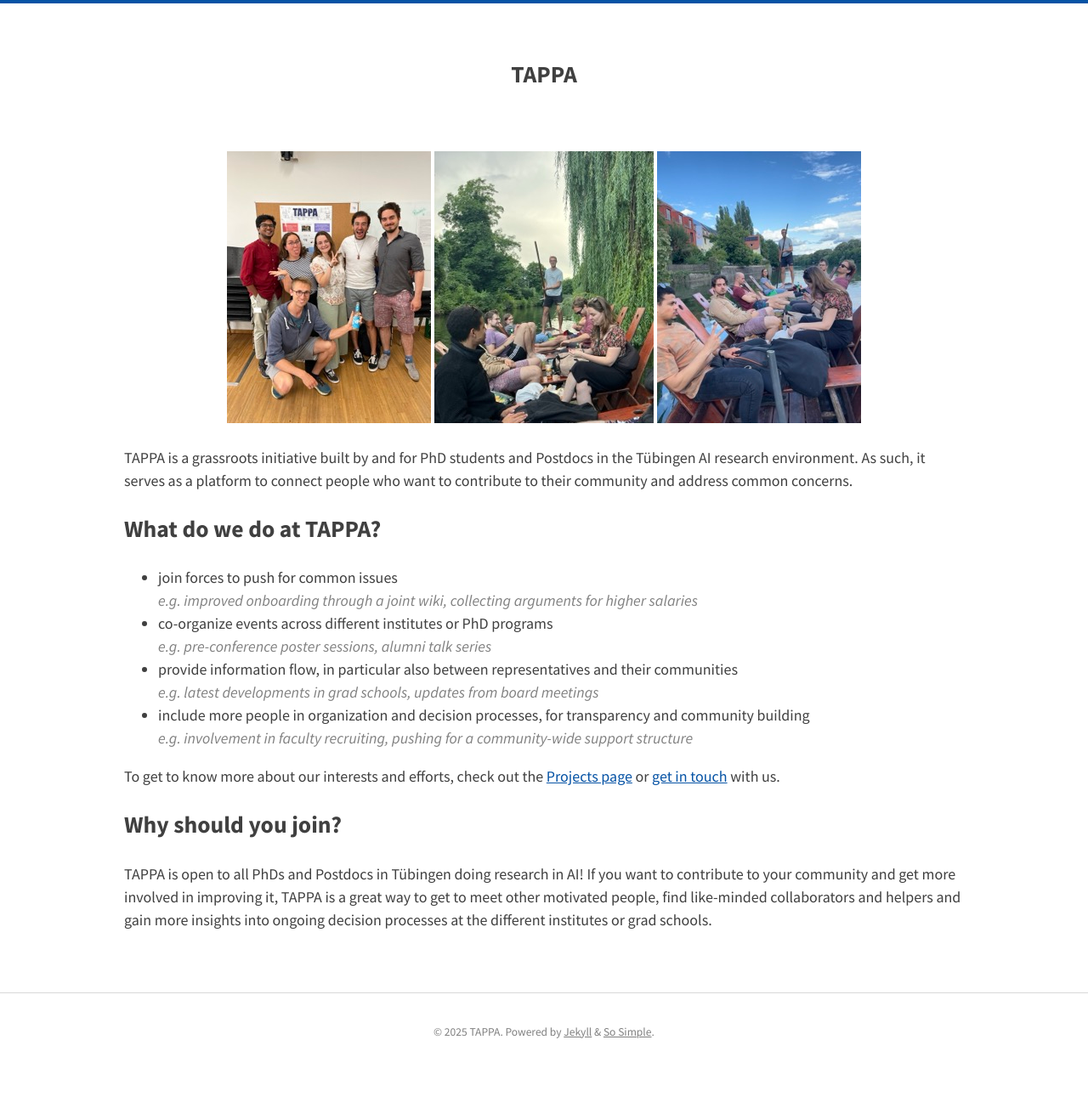
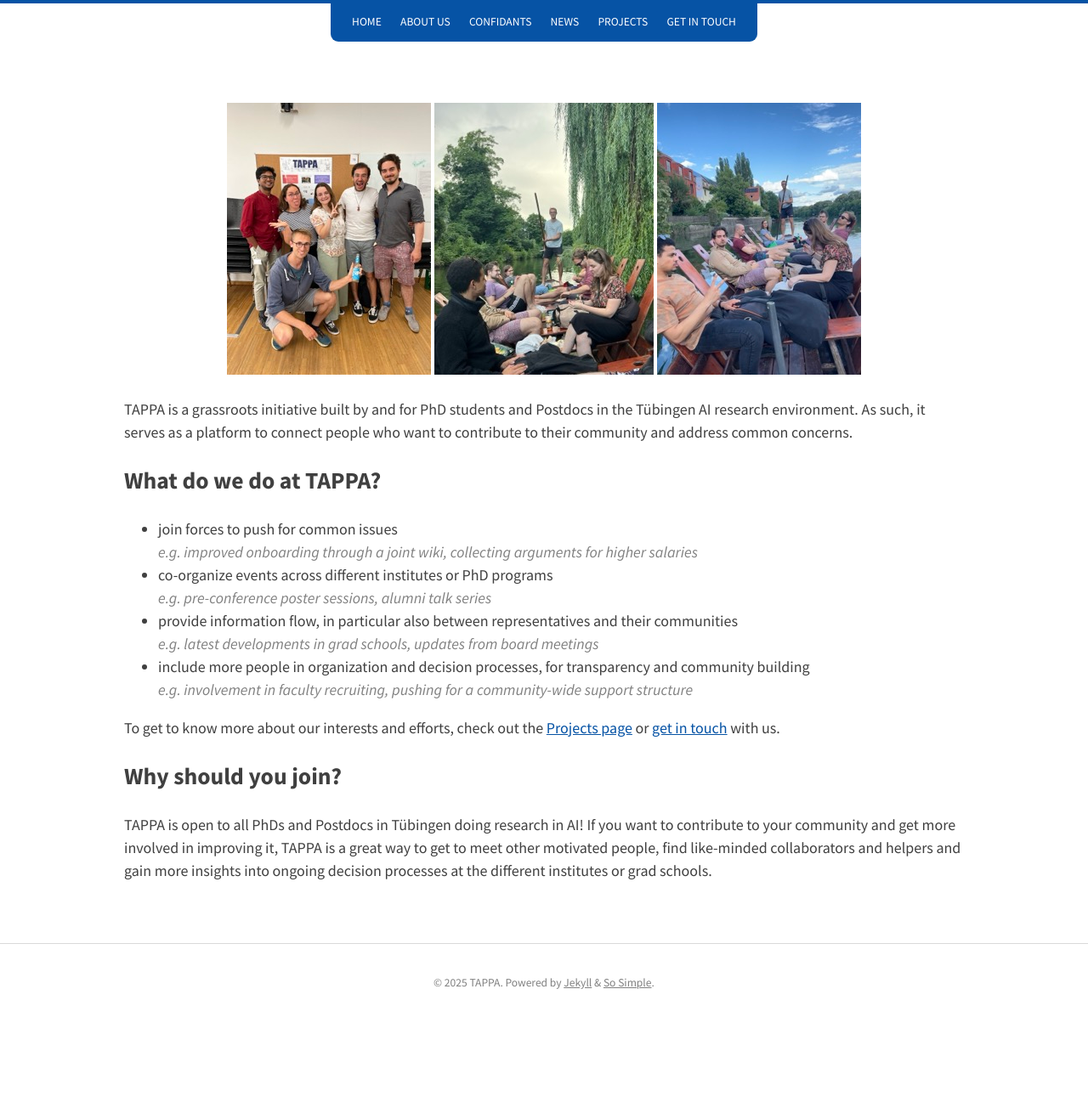
Before and after one commit to tappa-org/tappa-org.github.io, a Jekyll site: the page built from about.md, in a window 1280 px wide. Shown: the whole page at 85% size. Built offline with Jekyll 4.4.1, drawn with Linux system fonts in a browser that asks for light colours; nearby versions of some CDN libraries; after the commit the page ends 1239 px from its top, so only the background shows below that.

Commit message:
fixed nav bar

```diff
--- a/_includes/masthead.html
+++ b/_includes/masthead.html
@@ -6,13 +6,13 @@
       </a>
     {% endif %} -->
     {% assign page_image = page.image.path | default: page.image %}
-    {% unless page_image %}
+    <!-- {% unless page_image %}
     {% if page.url == '/' %}
     <h1 class="site-title animated fadeIn"><a href="{{ '/' | relative_url }}">{{ site.title }}</a></h1>
     {% else %}
     <div class="site-title animated fadeIn"><a href="{{ '/' | relative_url }}">{{ site.title }}</a></div>
     {% endif %}
     <p class="site-description animated fadeIn" itemprop="description">{{ site.description }}</p>
-    {% endunless %}
+    {% endunless %} -->
   </div>
 </header><!-- /.masthead -->
--- a/_includes/navigation.html
+++ b/_includes/navigation.html
@@ -1,7 +1,7 @@
 {% if site.data.navigation %}
 <div class="navigation-wrapper">
   <a href="#menu-toggle" id="menu-toggle">{{ site.data.text[site.locale].menu_label | default: 'Menu' }}</a>
-    <nav id="primary-nav" class="site-nav animated drop">
+  <nav id="primary-nav" class="site-nav">
     <ul>
       {%- for link in site.data.navigation -%}
       {%- if link.url contains '://' -%}
```
Lines whose indentation alone changed are shown as unchanged.
